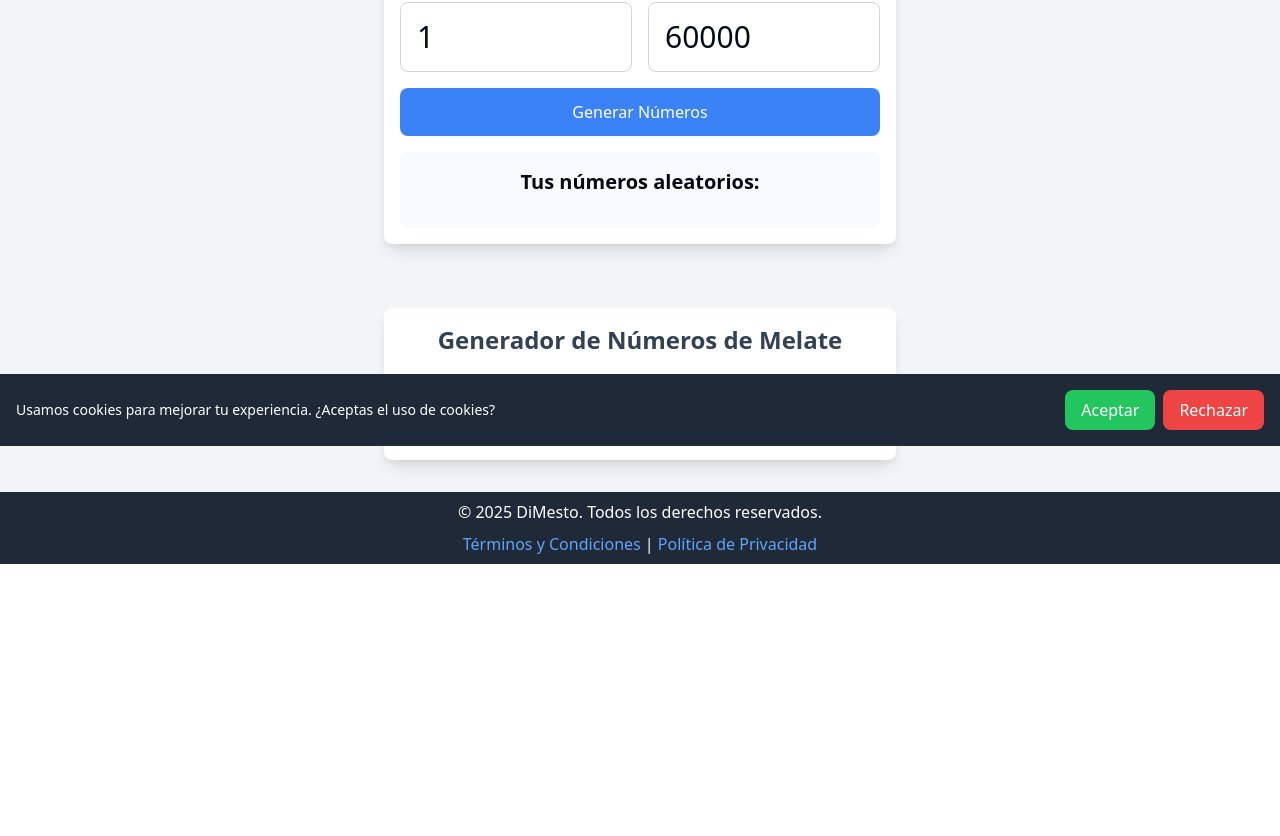
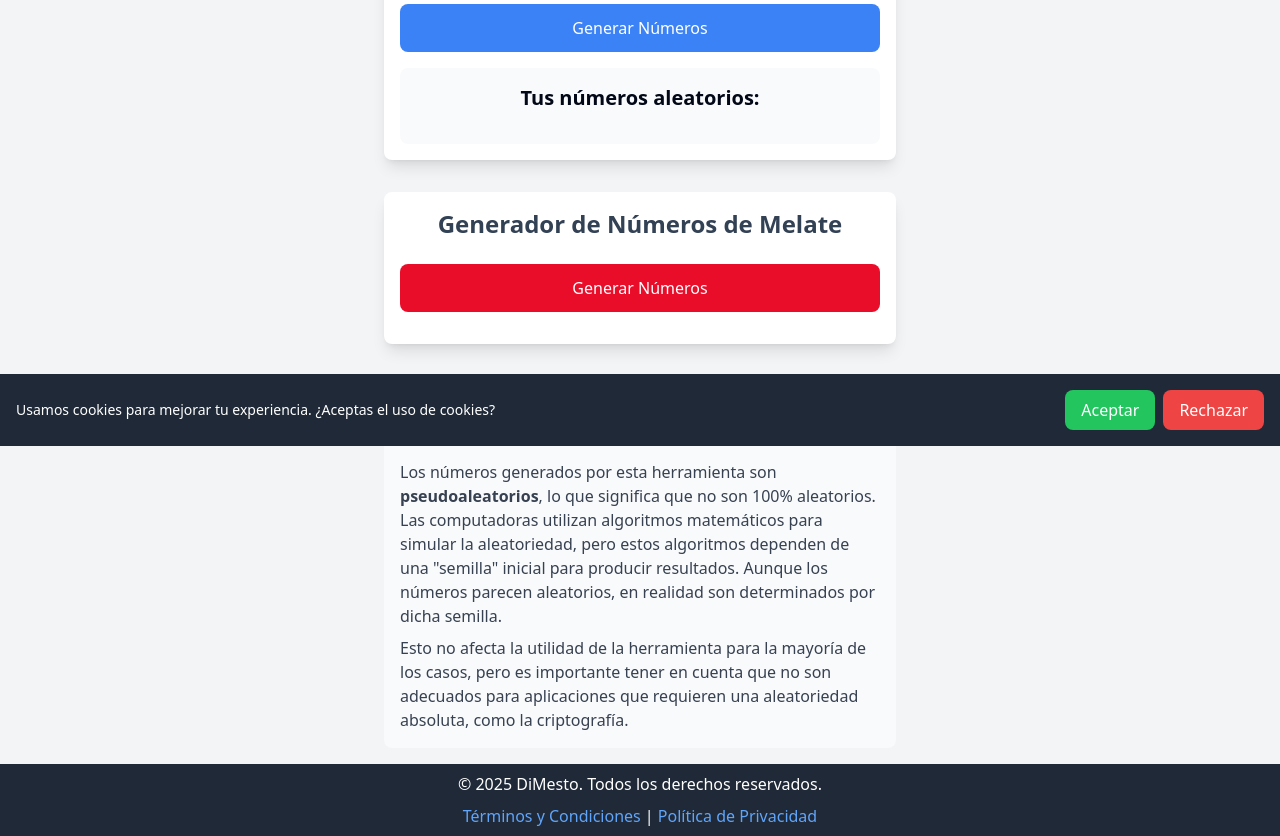
Before and after one commit to juparave/dimesto, a SvelteKit app in the folder svelte/: page / in a window 1280 px wide. Shown: the part 354-1190 px from the top of the page. Before the commit the page ends 918 px from the top, so only its background shows below. Built offline with nearby package versions, Linux system fonts and the light colour scheme.

Commit message:
adding more content

```diff
--- a/svelte/src/routes/+page.svelte
+++ b/svelte/src/routes/+page.svelte
@@ -1,4 +1,5 @@
 <script>
+	import AdSense from '$lib/components/AdSense.svelte';
 	import Lotto from '$lib/components/Lotto.svelte';
 	import Random from '$lib/components/Random.svelte';
 
@@ -35,16 +36,27 @@
 	<link rel="canonical" href="https://dimesto.com" />
 </svelte:head>
 
-<main class="container mx-auto p-4">
-	<h1 class="mb-8 text-center text-3xl font-bold">Bienvenido a dimesto.com</h1>
+<AdSense />
 
-	<!-- Componente de Números de Lotería -->
-	<div class="mb-8">
-		<Random />
+<Random />
+
+<Lotto />
+
+<!-- Nota explicativa sobre los números aleatorios -->
+<section class="flex min-h-full items-center justify-center p-4">
+	<div class="mt-8 w-full max-w-lg rounded-lg bg-gray-50 p-4">
+		<h3 class="mb-2 text-xl font-semibold text-melate">Nota sobre los números aleatorios</h3>
+		<p class="text-gray-700">
+			Los números generados por esta herramienta son <strong>pseudoaleatorios</strong>, lo que
+			significa que no son 100% aleatorios. Las computadoras utilizan algoritmos matemáticos para
+			simular la aleatoriedad, pero estos algoritmos dependen de una "semilla" inicial para producir
+			resultados. Aunque los números parecen aleatorios, en realidad son determinados por dicha
+			semilla.
+		</p>
+		<p class="mt-2 text-gray-700">
+			Esto no afecta la utilidad de la herramienta para la mayoría de los casos, pero es importante
+			tener en cuenta que no son adecuados para aplicaciones que requieren una aleatoriedad
+			absoluta, como la criptografía.
+		</p>
 	</div>
-
-	<!-- Componente de Números de Melate -->
-	<div>
-		<Lotto />
-	</div>
-</main>
+</section>
```
